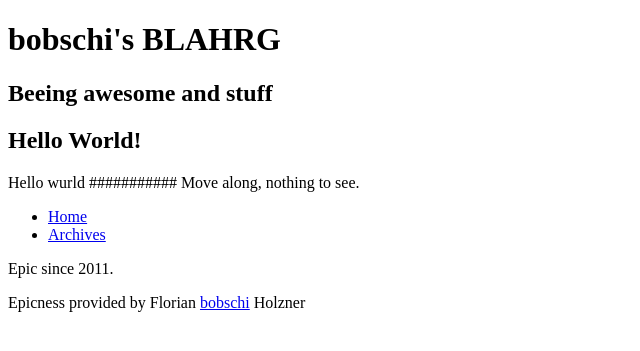
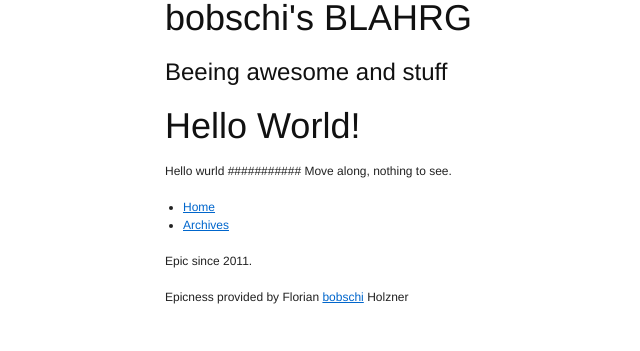
Before and after one commit to bobschi/lebobs.ch, a Jekyll site: the page built from _posts/2011-05-01-hello-world.markdown, in a window 1280 px wide. Shown: the top 351 px of the page, without its empty margins (0-640 px from the left). Built offline with Jekyll 4.4.1, drawn with Linux system fonts in a browser that asks for light colours; Markdown is read by kramdown in place of the engine named in the settings.

Commit message:
fixed the paths to the libraries/stylesheets for posts

```diff
--- a/_layouts/default.html
+++ b/_layouts/default.html
@@ -8,7 +8,7 @@
 		<link rel="stylesheet" href="../libraries/blueprint/screen.css" media="screen, projection">
 		<link rel="stylesheet" href="../libraries/blueprint/print.css" media="print">
 		<!--[if lt IE 8]>
-			<link rel="stylesheet" href="/libraries/blueprint/ie.css" type="text/css" media="screen, projection">
+			<link rel="stylesheet" href="../libraries/blueprint/ie.css" type="text/css" media="screen, projection">
 		<![endif]-->
 
 		<!-- My own stylesheets -->
--- a/_layouts/post.html
+++ b/_layouts/post.html
@@ -5,18 +5,18 @@
 		<title>{{ page.title }}</title>
 
 		<!-- Blueprint.css Library -->
-		<link rel="stylesheet" href="../libraries/blueprint/screen.css" media="screen, projection">
-		<link rel="stylesheet" href="../libraries/blueprint/print.css" media="print">
+		<link rel="stylesheet" href="../../../libraries/blueprint/screen.css" media="screen, projection">
+		<link rel="stylesheet" href="../../../libraries/blueprint/print.css" media="print">
 		<!--[if lt IE 8]>
-			<link rel="stylesheet" href="/libraries/blueprint/ie.css" type="text/css" media="screen, projection">
+			<link rel="stylesheet" href="../../../libraries/blueprint/ie.css" type="text/css" media="screen, projection">
 		<![endif]-->
 
 		<!-- My own stylesheets -->
-		<link rel="stylesheet" href="../stylesheets/screen.css" media="screen,projection" />
-		<link rel="stylesheet" href="../stylesheets/print.css" media="print" />
+		<link rel="stylesheet" href="../../../stylesheets/screen.css" media="screen,projection" />
+		<link rel="stylesheet" href="../../../stylesheets/print.css" media="print" />
 
 		<!-- Modernizr -->
-		<script src="../libraries/modernizr.min.js"></script>
+		<script src="../../../libraries/modernizr.min.js"></script>
 	</head>
 
 	<body>
```
